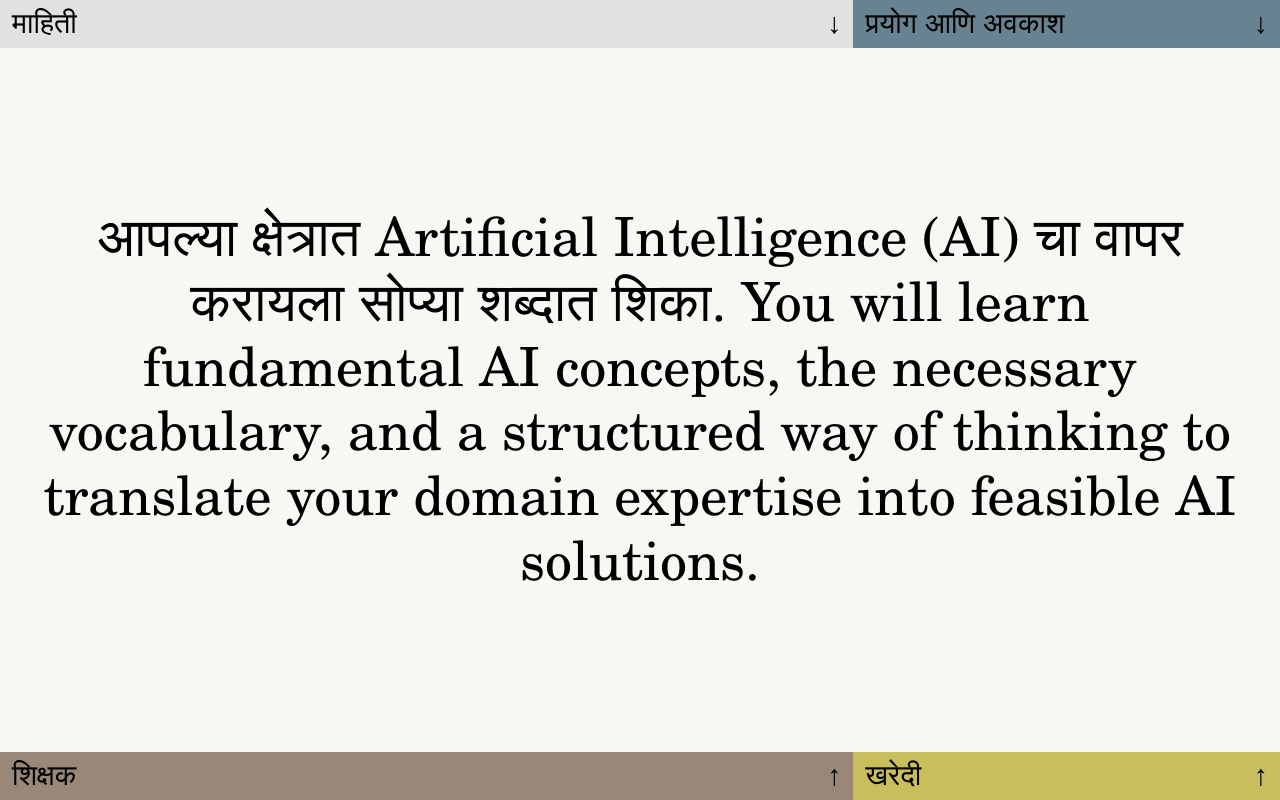
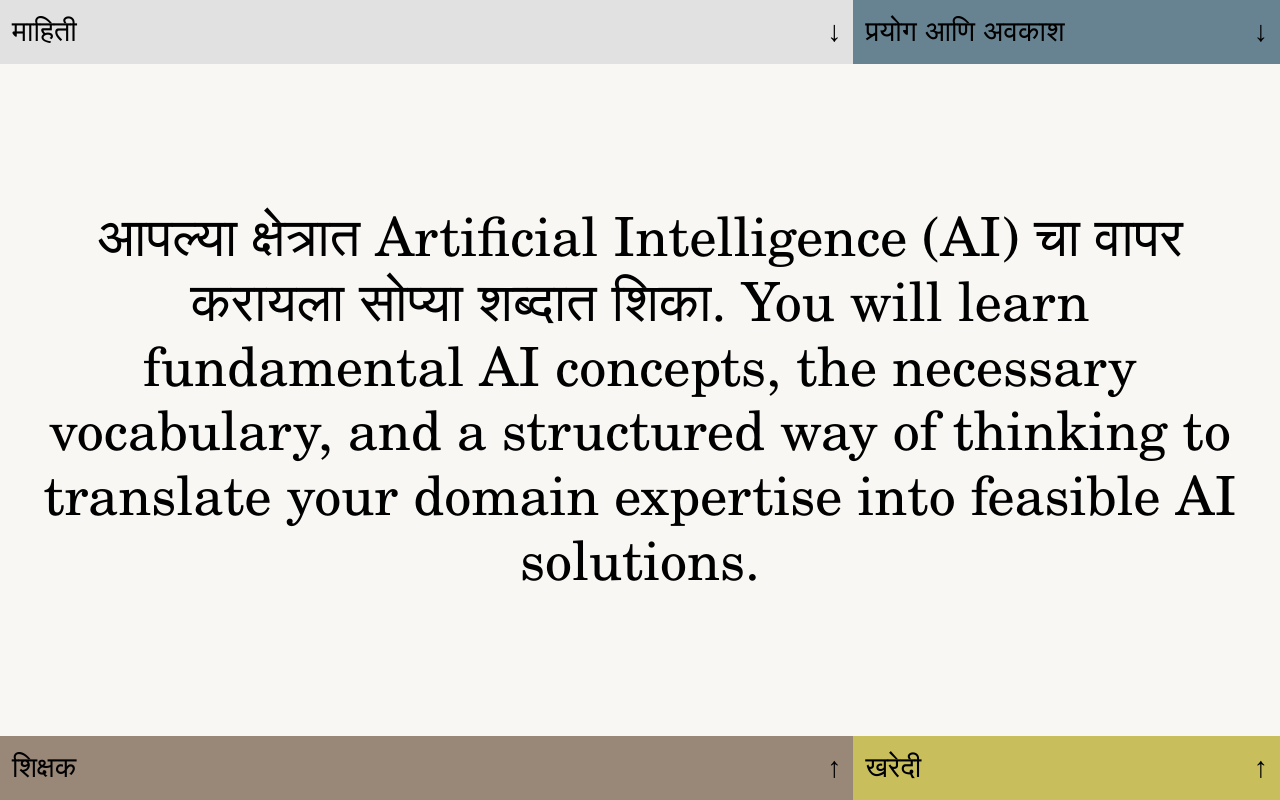
Before and after one commit to aishappath/aishappath, a plain HTML site: page index.html in a window 1280 px wide. Drawn offline with Linux system fonts and the light colour scheme.

Commit message:
bigger height

```diff
--- a/assets/css/style.css
+++ b/assets/css/style.css
@@ -36,7 +36,7 @@
 	--width-indent:2em;
 
    /* Other settings */
-  --height-block: 6vh;
+  --height-block: 8vh;
 
 }
 
```
